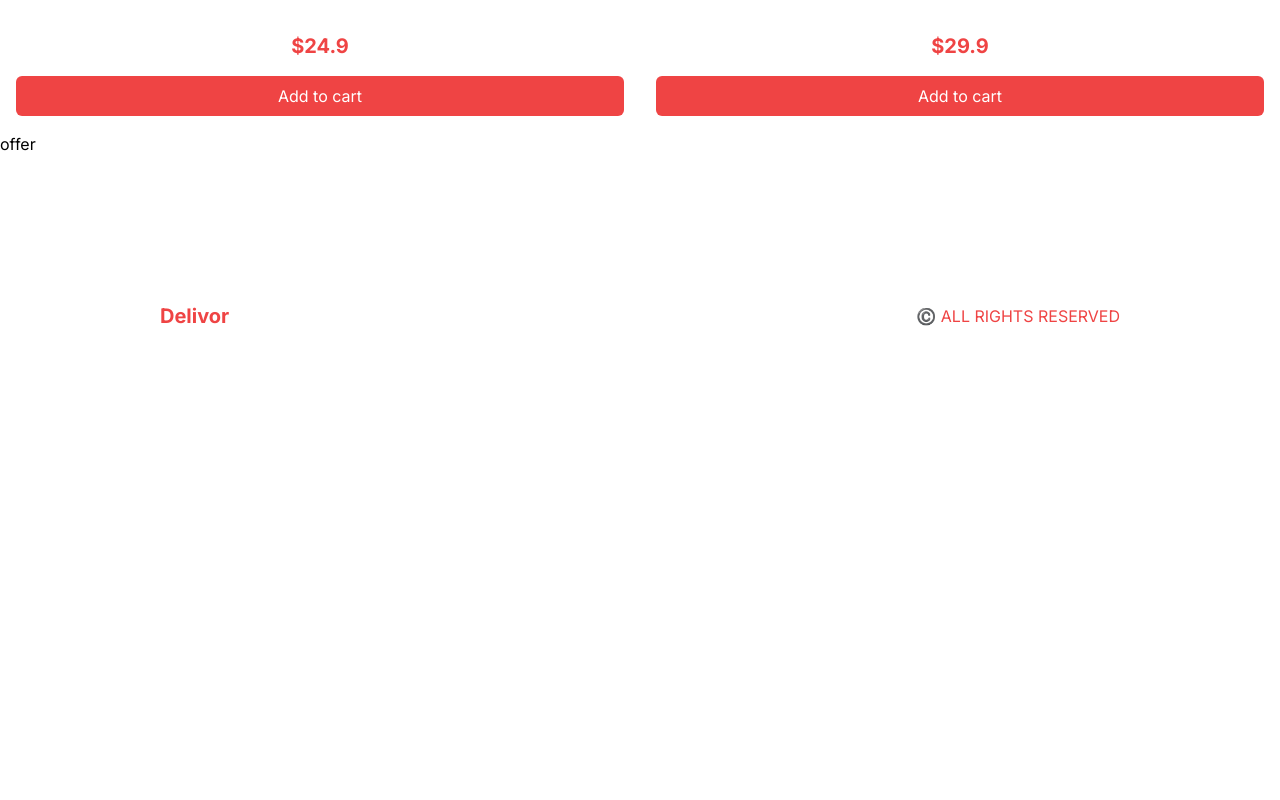
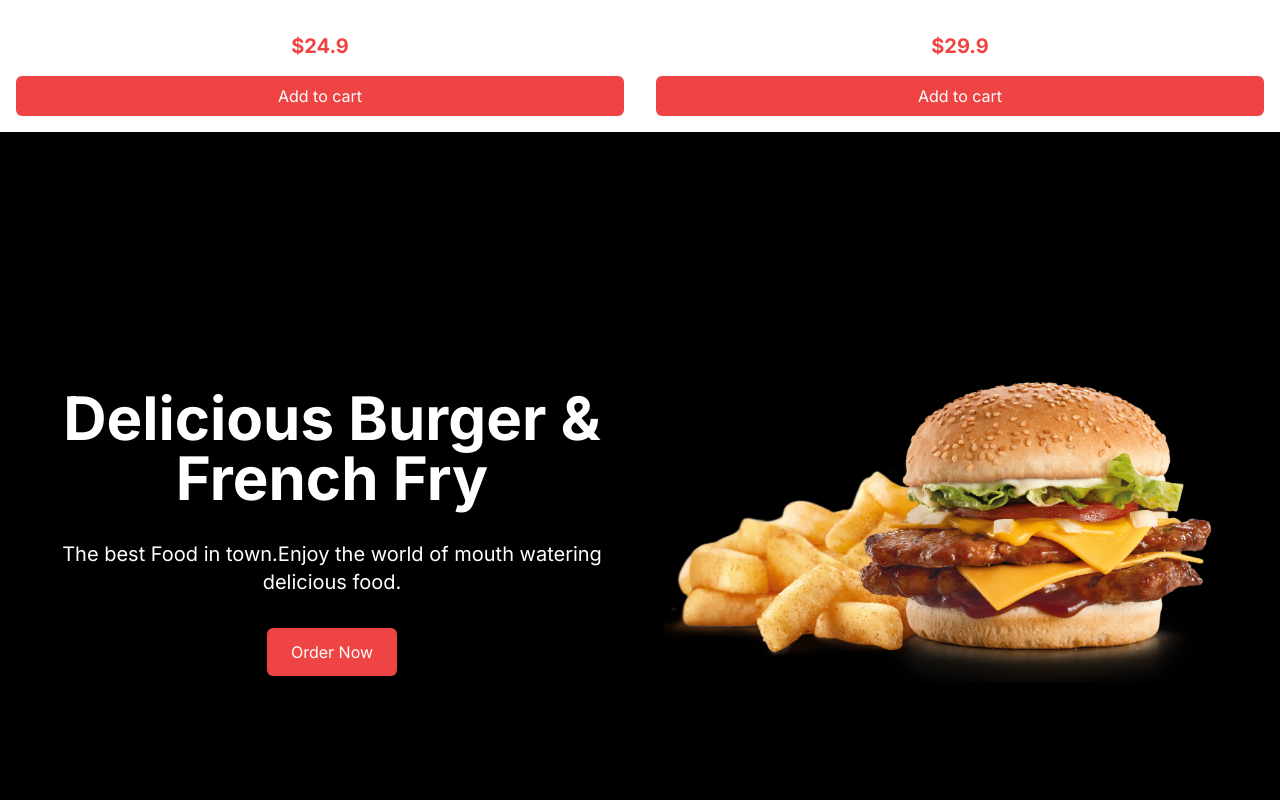
Before and after one commit to Ajay-v44/Delivor, a Next.js app: page / in a window 1280 px wide. Shown: the part 1100-1900 px from the top of the page. Before the commit the page ends 1576 px from the top, so only its background shows below. Built offline with nearby package versions, Linux system fonts and the light colour scheme.

Commit message:
created offer section

```diff
--- a/app/components/offer.tsx
+++ b/app/components/offer.tsx
@@ -1,8 +1,20 @@
+import Image from 'next/image'
 import React from 'react'
 
 const offer = () => {
   return (
-    <div>offer</div>
+    <div className='bg-black h-screen flex flex-col md:flex-row'>
+      {/** text-container */}
+      <div className='flex-1 flex flex-col justify-center items-center text-center gap-8 p-6 '>
+        <h1 className='text-white text-5xl font-bold xl:text-6xl'>Delicious Burger & French Fry </h1>
+        <p className='text-white xl:text-xl'>The best Food in town.Enjoy the world of mouth watering delicious food.</p>
+        <button className='bg-red-500 text-white rounded-md py-3 px-6'>Order Now</button>
+      </div>
+      {/** image-container */}
+      <div className=' flex-1 w-full relative'>
+        <Image src="/offerProduct.png" alt="" fill className='object-contain' />
+      </div>
+    </div>
   )
 }
 
```
